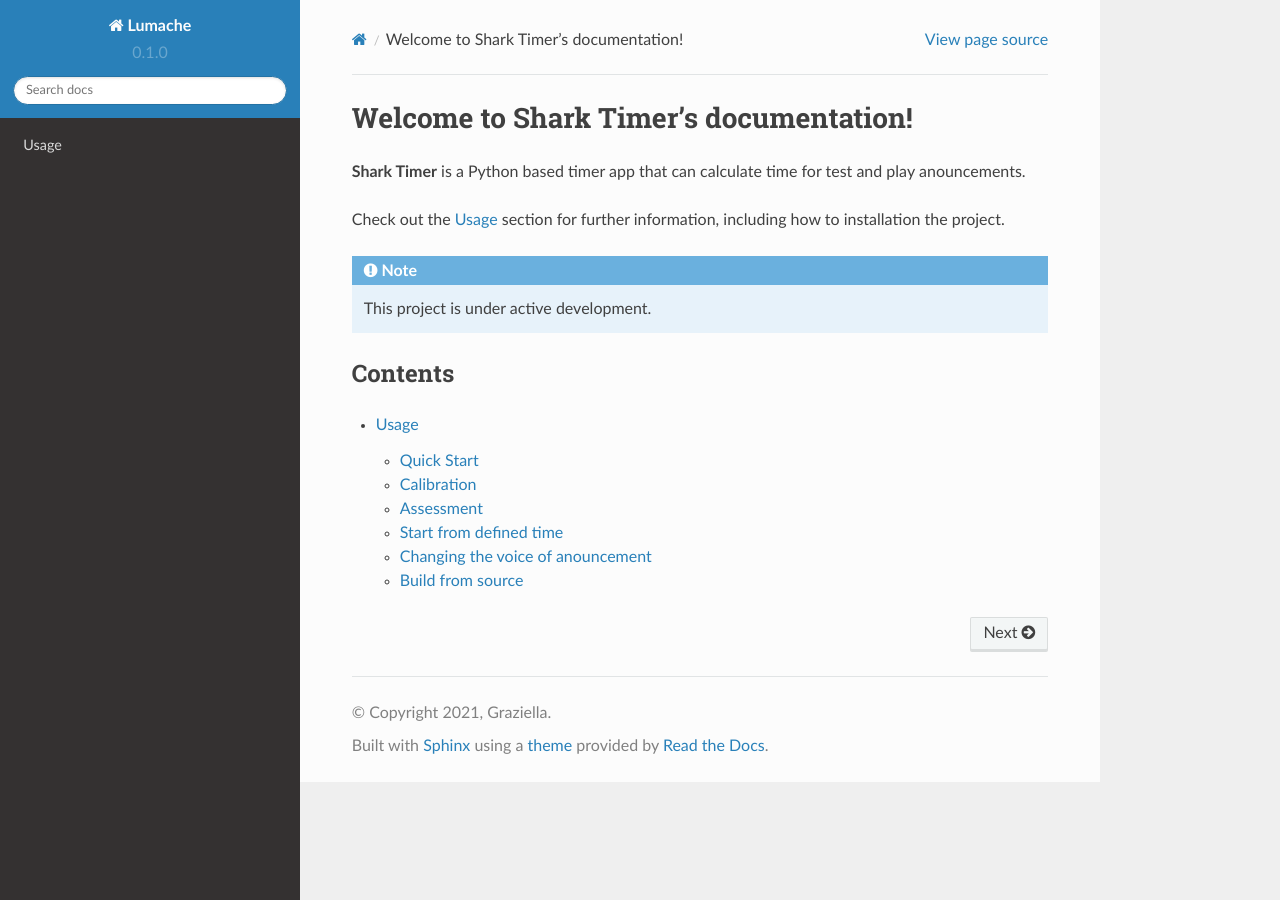
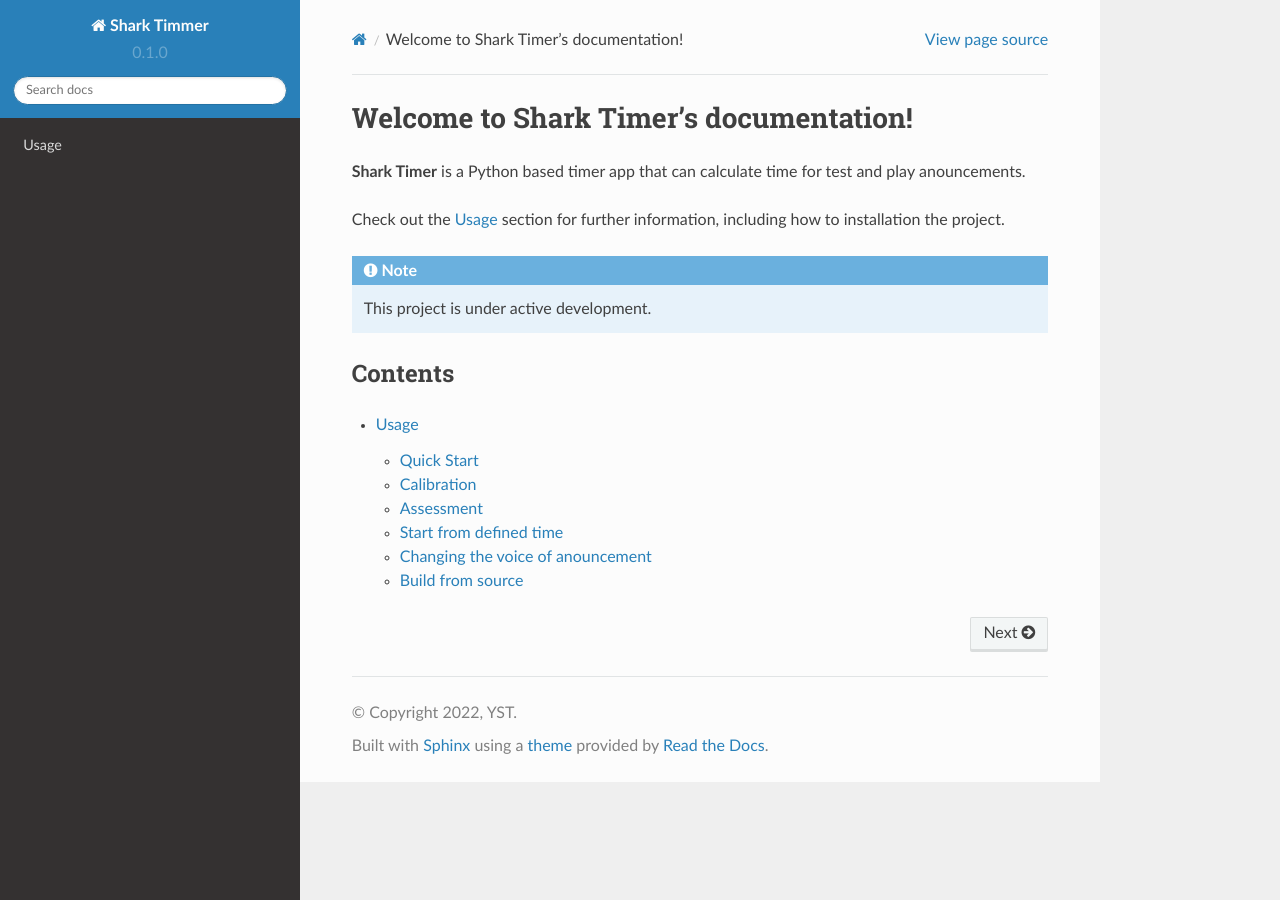
Before and after one commit to amenokoyushi/Shark, a Sphinx documentation site: the page built from docs/source/index.rst, in a window 1280 px wide. Built offline with Sphinx 7.4.7 and the Read the Docs theme 2.0.0, drawn with Linux system fonts in a browser that asks for light colours; pages that are not in the unit, such as notebooks, are missing from menus.

Commit message:
Update conf.py

```diff
--- a/docs/source/conf.py
+++ b/docs/source/conf.py
@@ -2,8 +2,8 @@
 
 # -- Project information
 
-project = 'Lumache'
-copyright = '2021, Graziella'
+project = 'Shark Timmer'
+copyright = '2022, YST'
 author = 'Graziella'
 
 release = '0.1'
```
